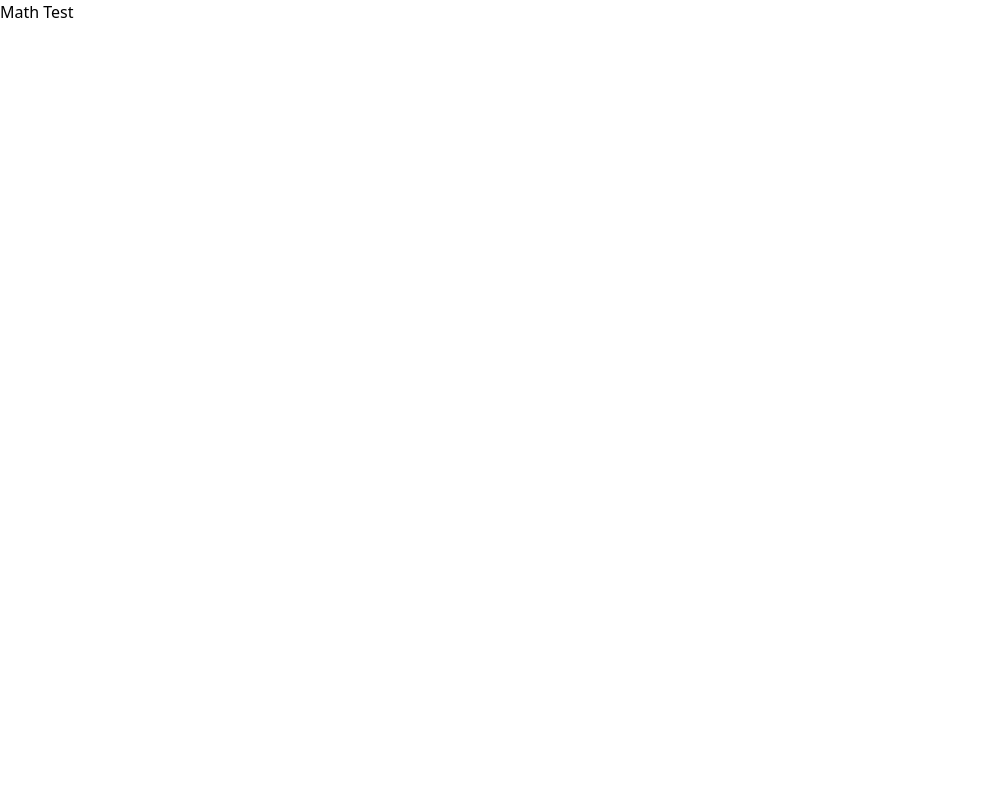
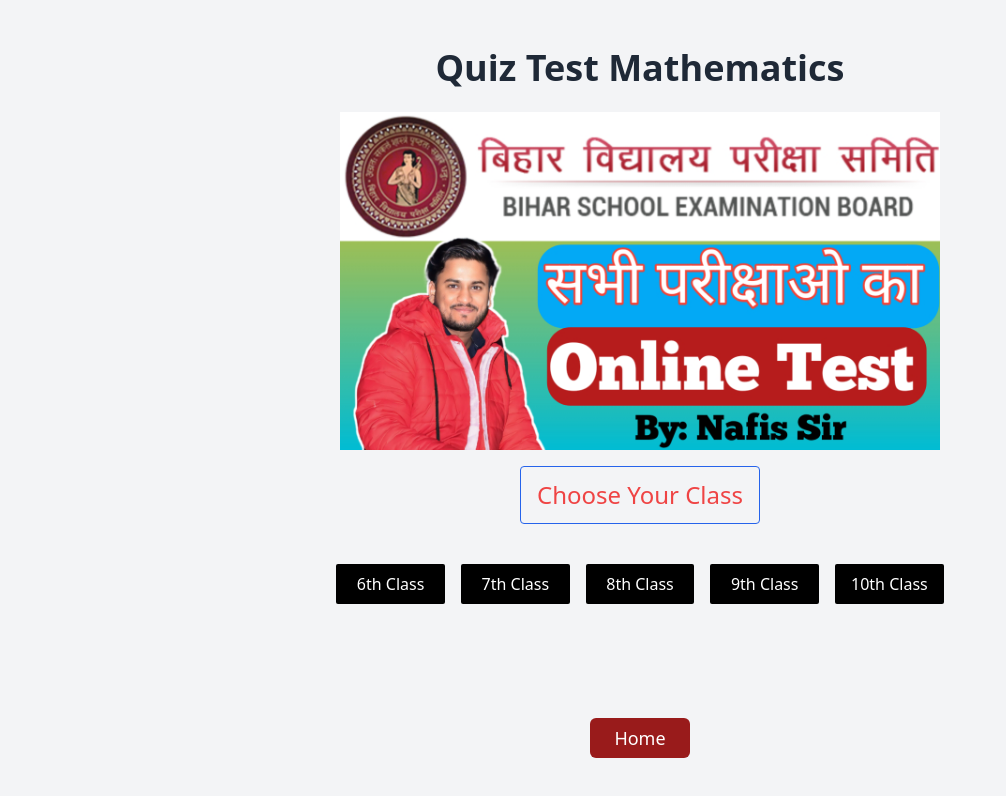
Before and after one commit to ashutoshkr28/nafis, a Next.js app: page /testquiz/math in a window 1280 px wide. Shown: the top 796 px of the page, without its empty margins (0-1006 px from the left). Built offline with nearby package versions, Linux system fonts and the light colour scheme.

Commit message:
new update

```diff
--- a/app/notes/math/page.jsx
+++ b/app/notes/math/page.jsx
@@ -9,7 +9,7 @@
            <h1 className='text-red-600 my-5 text-2xl'>Class 10th Maths Notes Questions With Answer in Hindi</h1>
            <ul className='text-blue-800'>
             <li>
-            {/* <Link href= "/note/real">1. वास्तविक संख्याएं (Real Numbers)</Link> */}
+            <Link href= "/note/real">1. वास्तविक संख्याएं (Real Numbers)</Link>
 
             </li>
             <li>2. बहुपद (Polynomials)</li>
--- a/app/testquiz/math/page.jsx
+++ b/app/testquiz/math/page.jsx
@@ -1,11 +1,79 @@
+// // import Quiz from '@/components/Quiz'
+// import Link from 'next/link'
+// import React from 'react'
+
+// const Testquiz = () => {
+//   return (
+//     <div className="flex flex-col items-center min-h-screen bg-gray-100 p-6">
+//       <h1 className="text-3xl font-bold text-gray-800 mb-6">Quiz Test Mathematics</h1>
+//       <h1 className='text-red-500  border border-blue-600 py-4  px-4  hover:bg-lime-700'>Choose Your Class</h1>
+
+
+//       <div className='mt-10 flex justify-center gap-5'>
+
+//         <Link href=".//class/sixth" className='bg-black text-white py-1 px-4 rounded-sm'>6th Class</Link>
+//         <Link href="./class/seven" className='bg-black text-white py-1 px-4 rounded-sm'>7th Class</Link>
+//         <Link href="./class/eight" className='bg-black text-white py-1 px-4 rounded-sm'>8th Class</Link>
+//         <Link href="./class/nine" className='bg-black text-white py-1 px-4 rounded-sm'>9th Class</Link>
+//         <Link href="./class/ten" className='bg-black text-white py-1 px-4 rounded-sm'>10th Class</Link>
+//       </div>
+
+//       <div className='mt-72'>
+
+//       <Link href="./" className='bg-red-800 text-white py-7 px-7 '>Home</Link>
+
+//       </div>
+
+
+
+//       {/* <Quiz /> */}
+//     </div>
+//   )
+// }
+
+// export default Testquiz
+
+
+
+import { assets } from '@/assets/assets'
+import Image from 'next/image'
+import Link from 'next/link'
 import React from 'react'
 
-const page = () => {
+const Testquiz = () => {
   return (
-    <div>
-      <h1>Math Test</h1>
+    <div className="flex flex-col items-center min-h-screen bg-gray-100 p-4 md:p-8 lg:p-12">
+      <h1 className="text-2xl md:text-3xl lg:text-4xl font-bold text-gray-800 mb-4 lg:mb-6">
+        Quiz Test Mathematics
+      </h1>
+      <Image src={assets.test} alt='test' width={600}/>
+      <h2 className="text-lg md:text-xl lg:text-2xl mt-4 text-red-500 border border-blue-600 py-3 px-4 rounded hover:bg-lime-700 transition duration-300">
+        Choose Your Class
+      </h2>
+      <div className="mt-8 lg:mt-10 grid grid-cols-2 gap-4 md:grid-cols-3 lg:grid-cols-5">
+        <Link href="/class/sixth" className="bg-black text-white py-2 px-4 rounded-sm text-center hover:bg-gray-800 transition">
+          6th Class
+        </Link>
+        <Link href="/class/seven" className="bg-black text-white py-2 px-4 rounded-sm text-center hover:bg-gray-800 transition">
+          7th Class
+        </Link>
+        <Link href="/class/eight" className="bg-black text-white py-2 px-4 rounded-sm text-center hover:bg-gray-800 transition">
+          8th Class
+        </Link>
+        <Link href="/class/nine" className="bg-black text-white py-2 px-4 rounded-sm text-center hover:bg-gray-800 transition">
+          9th Class
+        </Link>
+        <Link href="/class/ten" className="bg-black text-white py-2 px-4 rounded-sm text-center hover:bg-gray-800 transition">
+          10th Class
+        </Link>
+      </div>
+      <div className="mt-auto pt-10">
+        <Link href="/" className="bg-red-800 text-white py-2 px-6 rounded-md text-lg hover:bg-red-700 transition duration-300">
+          Home
+        </Link>
+      </div>
     </div>
   )
 }
 
-export default page
+export default Testquiz
```
Also changed, not shown: app/[class]/sixth/page.jsx (+0 -71 lines).
